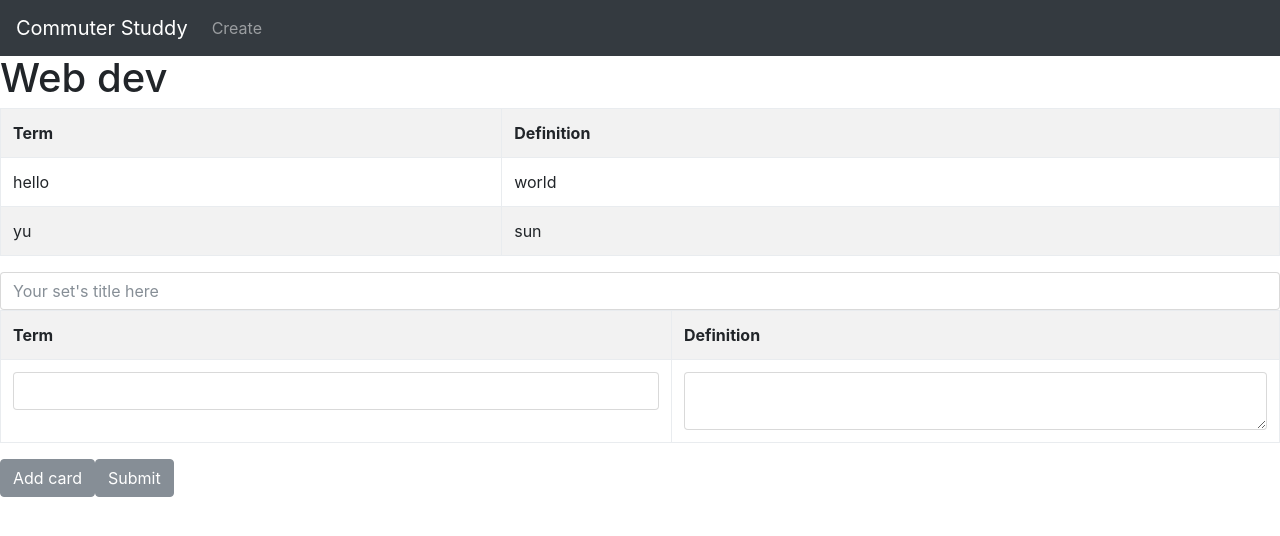
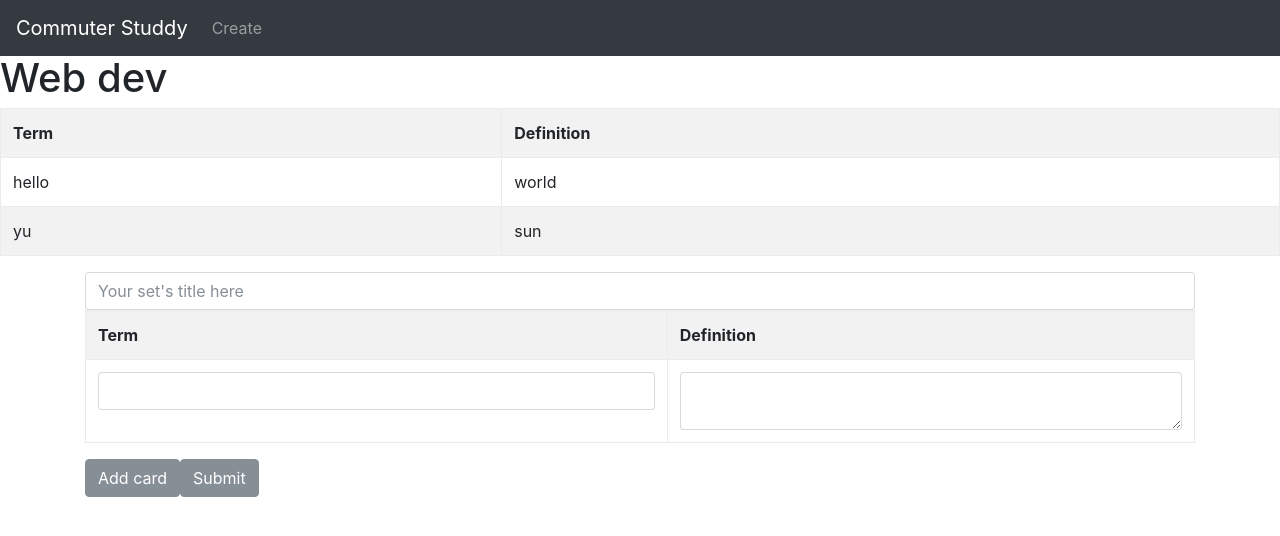
Before and after one commit to cs480SnackOverflow/front-end, a React (Create React App) app: page / in a window 1280 px wide. Shown: the top 536 px of the page. Built offline with nearby package versions, Linux system fonts and the light colour scheme.

Commit message:
Added UIContainer

```diff
--- a/src/components/CreateFlashcard.jsx
+++ b/src/components/CreateFlashcard.jsx
@@ -1,5 +1,6 @@
 import React from 'react'
 import { Table,Button, Form, FormGroup, Input } from 'reactstrap';
+import UIContainer from './UIContainer'
 
 class CreateFlashcard extends React.Component {
   constructor(props) {
@@ -26,6 +27,7 @@ class CreateFlashcard extends React.Component {
   }
   render() {
     return (
+        <UIContainer>
               <Form onSubmit={this.handleSubmit}>
                 <FormGroup>
                   <Input type="text" name="title" id="term" placeholder="Your set's title here"/>
@@ -49,6 +51,7 @@ class CreateFlashcard extends React.Component {
                 <Button>Add card </Button>
                 <Button>Submit</Button>
               </Form>
+              </UIContainer>
     );
   }
 }
--- /dev/null
+++ b/src/components/UIContainer.jsx
@@ -0,0 +1,13 @@
+import React from 'react';
+import {Container, Row, Col} from 'reactstrap';
+
+function UIContainer(props) {
+  return (
+    <Container>
+      <Row>
+        <Col sm>{props.children}</Col>
+      </Row>
+    </Container>
+  );
+}
+export default UIContainer;
```
